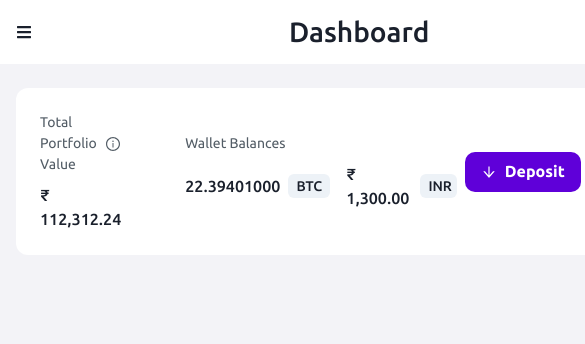
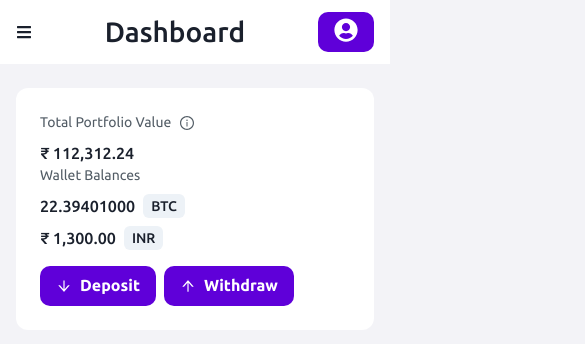
Before and after one commit to vaishnavwalke/React-Crypto-Dashboard, a React (Vite) app: page / in a window 390 px wide. Shown: the top 344 px of the page, 585 px wide, since content can reach past the window. Built offline with nearby package versions, Linux system fonts and the light colour scheme.

Commit message:
responsive done

```diff
--- a/src/pages/Dashboard/components/PortfolioSection.jsx
+++ b/src/pages/Dashboard/components/PortfolioSection.jsx
@@ -7,26 +7,72 @@ import {
 import { BiUpArrowAlt } from 'react-icons/bi';
 const PortfolioSection = () => {
   return (
-    <HStack justify="space-between" bg="white" borderRadius="xl" p="6">
-      <HStack spacing="16">
+    <HStack
+      justify="space-between"
+      bg="white"
+      borderRadius="xl"
+      p="6"
+      align={{
+        base: 'flex-start',
+        xl: 'center',
+      }}
+      flexDir={{
+        base: 'column',
+        xl: 'row',
+      }}
+      spacing={{
+        base: 4,
+        xl: 0,
+      }}
+    >
+      <HStack
+        spacing={{
+          base: 0,
+          xl: 16,
+        }}
+        align={{
+          base: 'flex-start',
+          xl: 'center',
+        }}
+        flexDir={{
+          base: 'column',
+          xl: 'row',
+        }}
+      >
         <Stack>
           <HStack color="black.80">
             <Text fontSize="sm">Total Portfolio Value </Text>
             <Icon as={AiOutlineInfoCircle} />
           </HStack>
-          <Text textStyle="h2" fontWeight="medium">₹ 112,312.24</Text>
+          <Text textStyle="h2" fontWeight="medium">
+            ₹ 112,312.24
+          </Text>
         </Stack>
         <Stack>
           <HStack color="black.80">
             <Text fontSize="sm">Wallet Balances</Text>
           </HStack>
-          <HStack spacing="4">
+          <HStack
+            spacing={2}
+            align={{
+              base: 'flex-start',
+              sm: 'center',
+            }}
+            flexDir={{
+              base: 'column',
+              sm: 'row',
+            }}
+          >
             <HStack>
-              <Text textStyle="h2" fontWeight="medium">22.39401000</Text>{' '}
+              <Text textStyle="h2" fontWeight="medium">
+                22.39401000
+              </Text>{' '}
               <Tag colorScheme="gray">BTC</Tag>
             </HStack>
             <HStack>
-              <Text textStyle="h2" fontWeight="medium">₹ 1,300.00</Text>{' '}
+              <Text textStyle="h2" fontWeight="medium">
+                ₹ 1,300.00
+              </Text>{' '}
               <Tag colorScheme="gray">INR</Tag>
             </HStack>
           </HStack>
```
Also changed, not shown: src/pages/Dashboard/components/PriceSection.jsx (added, +7 -0 lines).
